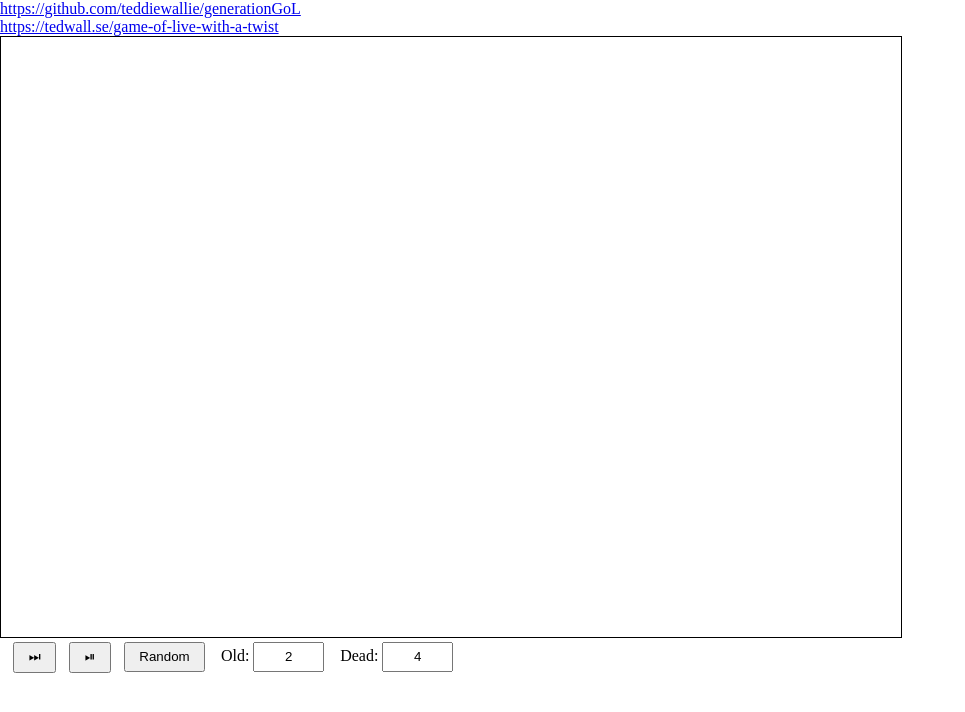
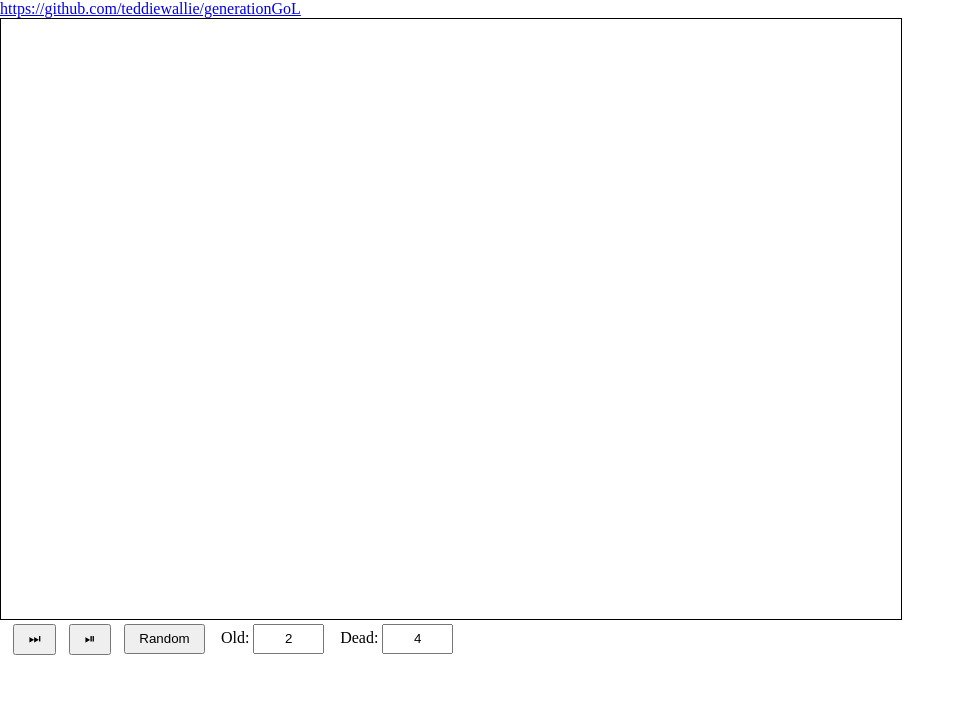
Before and after one commit to teddiewallie/generationalGoL, a plain HTML site: page index.html in a window 1280 px wide. Shown: the whole page, without its empty margins (0-965 px from the left). Drawn offline with Linux system fonts and the light colour scheme.

Commit message:
Update index.html

```diff
--- a/index.html
+++ b/index.html
@@ -33,7 +33,6 @@
   <body>
     <div>
       <a href="https://github.com/teddiewallie/generationalGoL">https://github.com/teddiewallie/generationGoL</a><br>
-      <a href="https://tedwall.se/game-of-life-with-a-twist/">https://tedwall.se/game-of-live-with-a-twist</a>
     </div>
   </body>
 </html>
```
